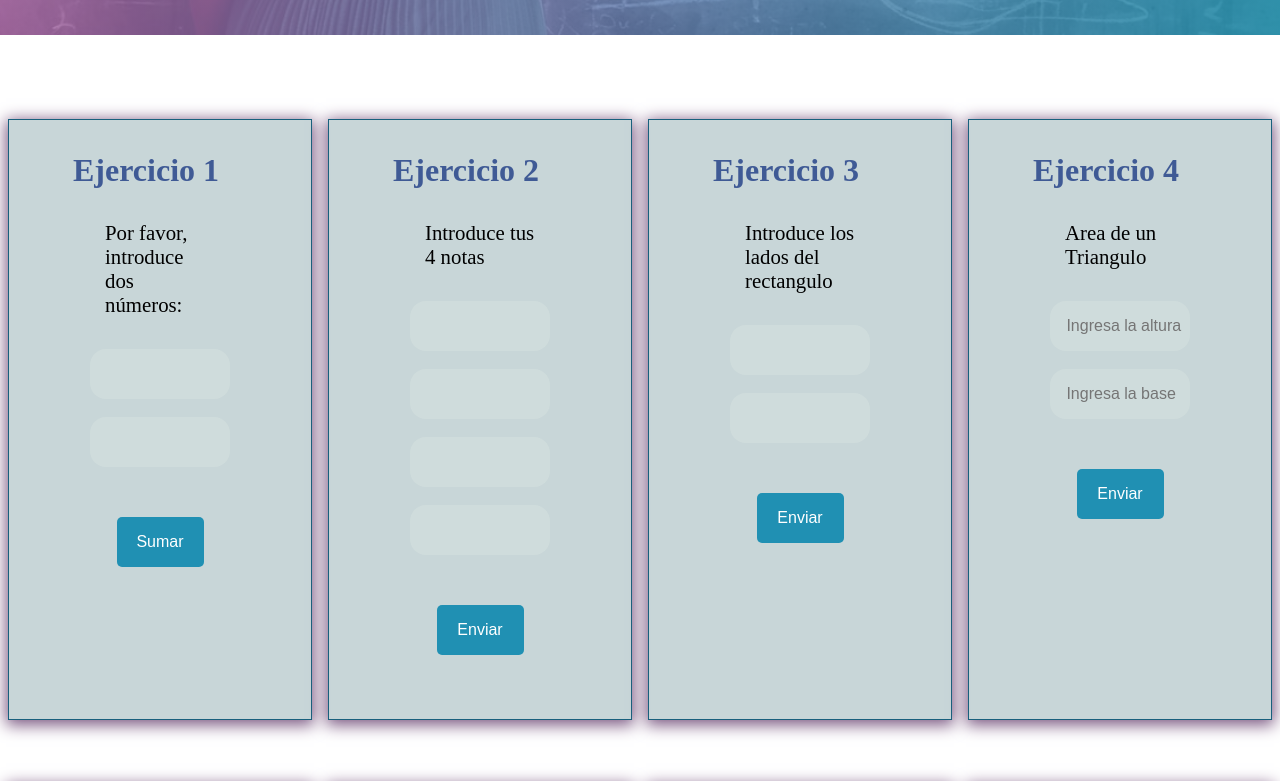
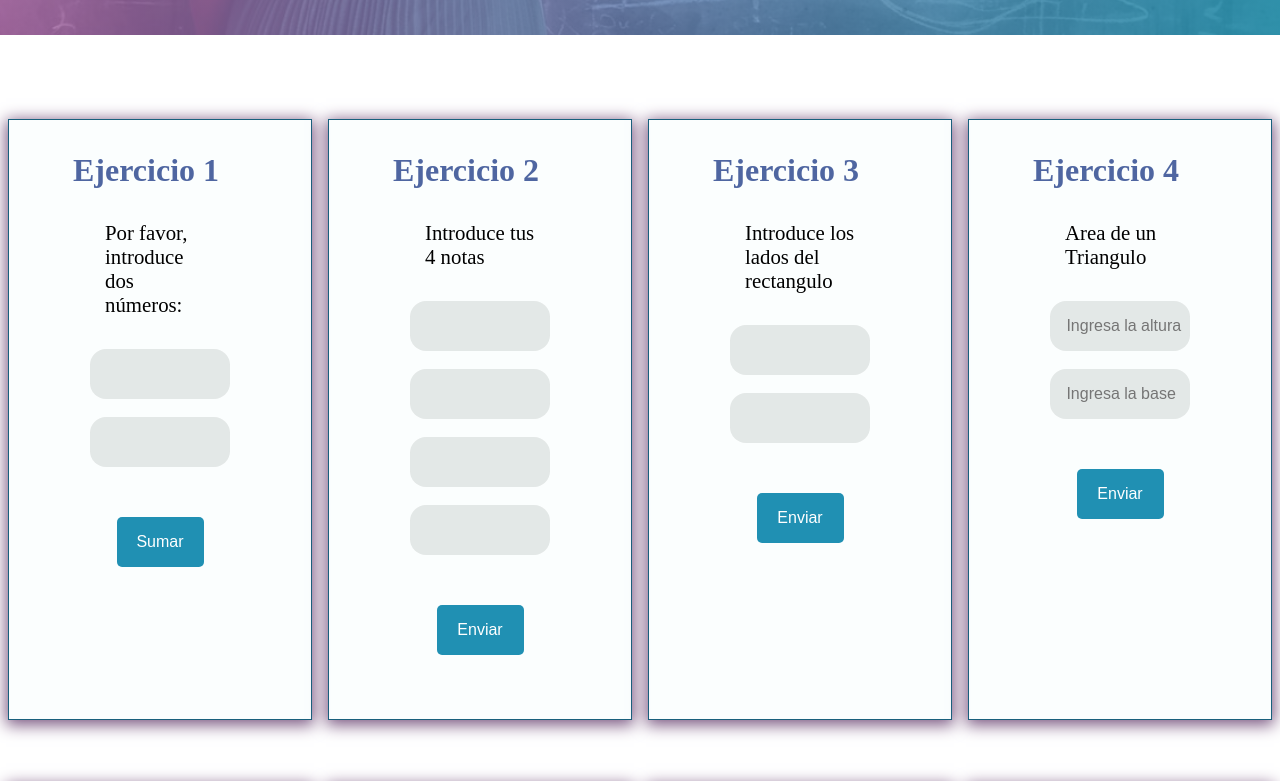
Before and after one commit to KiraLei/ExerciseJSNodeNPM, a website built with Parcel: page index.html in a window 1280 px wide. Shown: the part 865-1646 px from the top of the page. Built offline with nearby package versions, Linux system fonts and the light colour scheme.

Commit message:
add color

```diff
--- a/styles/main.scss
+++ b/styles/main.scss
@@ -11,6 +11,7 @@ body{
     margin-top: 5rem;
     margin: auto;
 
+
 }
 
 .main{
@@ -18,8 +19,6 @@ body{
     display: flex;
     flex-wrap: wrap;
     justify-content: space-between;
-
-
 }
 
 section{
@@ -28,7 +27,7 @@ section{
     border: 1px solid darken(#2281a7, 10);
 
 
-    background-color: rgba(61, 112, 119, 0.281);
+    background-color: rgba(239, 250, 252, 0.281);
     max-width: 430px;
     padding: 2rem 4rem;
     margin: 1rem auto 3rem auto;
@@ -80,7 +79,7 @@ h1{
 }
 
 input{
-    background-color: rgba(227, 235, 228, 0.274);
+    background-color: rgba(165, 173, 166, 0.274);
     border: none;
     border-radius: 1rem;
     width: 80%;
```
Also changed, not shown: styles/main.css, 1 other file.
